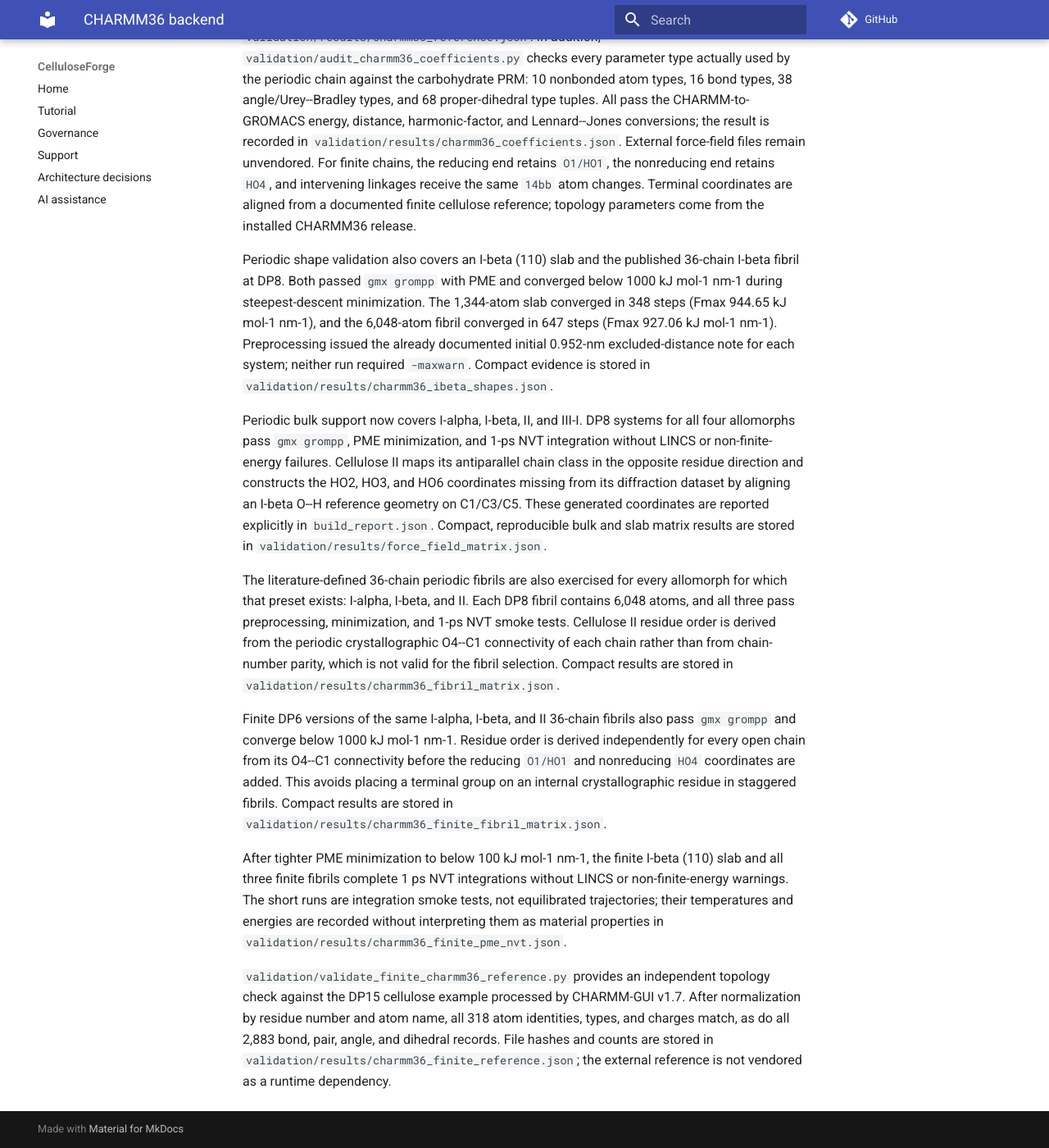
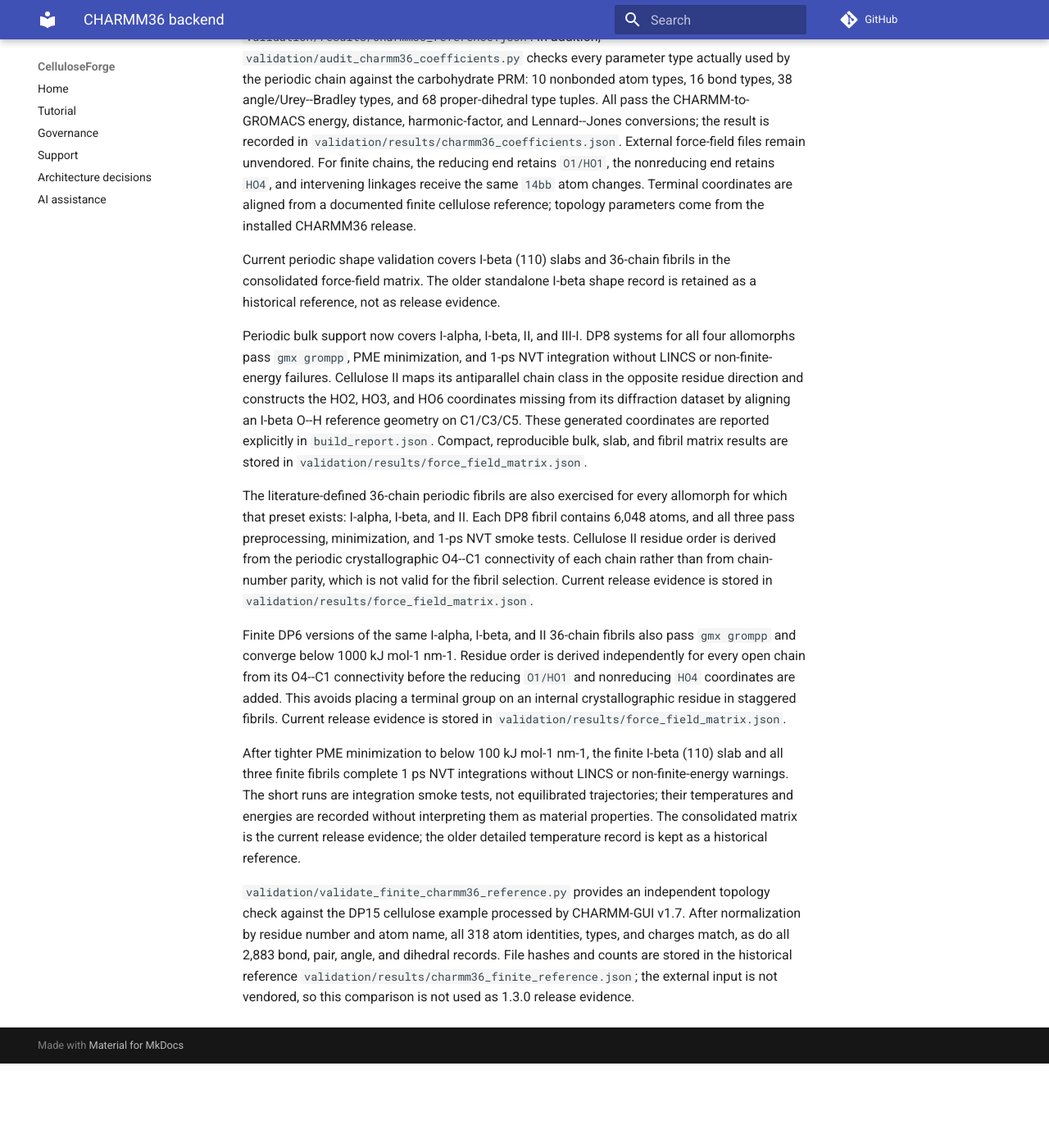
Before and after one commit to askforarun/cellulose-forge, an MkDocs documentation site: the page built from docs/charmm36.md, in a window 1280 px wide and 1400 px high, scrolled down 1314 px. Shown: the whole window at 82% size. Built offline with MkDocs 1.6.1 and Material for MkDocs 9.7.7, drawn with Linux system fonts in a browser that asks for light colours; comment, search, counter and statistics services are not loaded; after the commit the page ends 2611 px from its top, so only the background shows below that.

Commit message:
Consolidate release validation provenance

```diff
--- a/docs/charmm36.md
+++ b/docs/charmm36.md
@@ -71,14 +71,9 @@ nonreducing end retains `HO4`, and intervening linkages receive the same `14bb`
 atom changes. Terminal coordinates are aligned from a documented finite
 cellulose reference; topology parameters come from the installed CHARMM36 release.
 
-Periodic shape validation also covers an I-beta (110) slab and the published
-36-chain I-beta fibril at DP8. Both passed `gmx grompp` with PME and converged
-below 1000 kJ mol-1 nm-1 during steepest-descent minimization. The 1,344-atom
-slab converged in 348 steps (Fmax 944.65 kJ mol-1 nm-1), and the 6,048-atom
-fibril converged in 647 steps (Fmax 927.06 kJ mol-1 nm-1). Preprocessing issued
-the already documented initial 0.952-nm excluded-distance note for each system;
-neither run required `-maxwarn`. Compact evidence is stored in
-`validation/results/charmm36_ibeta_shapes.json`.
+Current periodic shape validation covers I-beta (110) slabs and 36-chain
+fibrils in the consolidated force-field matrix. The older standalone I-beta
+shape record is retained as a historical reference, not as release evidence.
 
 Periodic bulk support now covers I-alpha, I-beta, II, and III-I. DP8 systems
 for all four allomorphs pass `gmx grompp`, PME minimization, and 1-ps NVT
@@ -95,28 +90,29 @@ allomorph for which that preset exists: I-alpha, I-beta, and II. Each DP8
 fibril contains 6,048 atoms, and all three pass preprocessing, minimization,
 and 1-ps NVT smoke tests. Cellulose II residue order is derived from the
 periodic crystallographic O4--C1 connectivity of each chain rather than from
-chain-number parity, which is not valid for the fibril selection. Compact
-results are stored in `validation/results/charmm36_fibril_matrix.json`.
+chain-number parity, which is not valid for the fibril selection. Current
+release evidence is stored in `validation/results/force_field_matrix.json`.
 
 Finite DP6 versions of the same I-alpha, I-beta, and II 36-chain fibrils also
 pass `gmx grompp` and converge below 1000 kJ mol-1 nm-1. Residue order is
 derived independently for every open chain from its O4--C1 connectivity before
 the reducing `O1/HO1` and nonreducing `HO4` coordinates are added. This avoids
 placing a terminal group on an internal crystallographic residue in staggered
-fibrils. Compact results are stored in
-`validation/results/charmm36_finite_fibril_matrix.json`.
+fibrils. Current release evidence is stored in
+`validation/results/force_field_matrix.json`.
 
 After tighter PME minimization to below 100 kJ mol-1 nm-1, the finite I-beta
 (110) slab and all three finite fibrils complete 1 ps NVT integrations without
 LINCS or non-finite-energy warnings. The short runs are integration smoke tests,
 not equilibrated trajectories; their temperatures and energies are recorded
-without interpreting them as material properties in
-`validation/results/charmm36_finite_pme_nvt.json`.
+without interpreting them as material properties. The consolidated matrix is
+the current release evidence; the older detailed temperature record is kept as
+a historical reference.
 
 `validation/validate_finite_charmm36_reference.py` provides an independent
 topology check against the DP15 cellulose example processed by CHARMM-GUI v1.7.
 After normalization by residue number and atom name, all 318 atom identities,
 types, and charges match, as do all 2,883 bond, pair, angle, and dihedral
-records. File hashes and counts are stored in
-`validation/results/charmm36_finite_reference.json`; the external reference is
-not vendored as a runtime dependency.
+records. File hashes and counts are stored in the historical reference
+`validation/results/charmm36_finite_reference.json`; the external input is not
+vendored, so this comparison is not used as 1.3.0 release evidence.
```
Also changed, not shown: other parts of docs/charmm36.md (+2 -2 lines), validation/README.md (+21 -18 lines), validation/supported_scope.md (+1 -1 lines), 7 other files.
